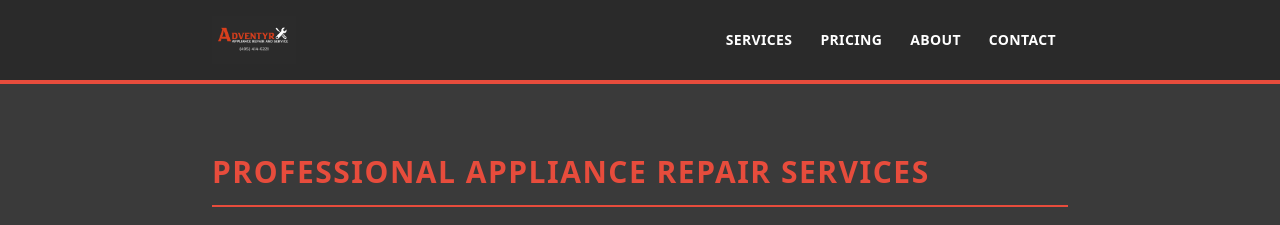
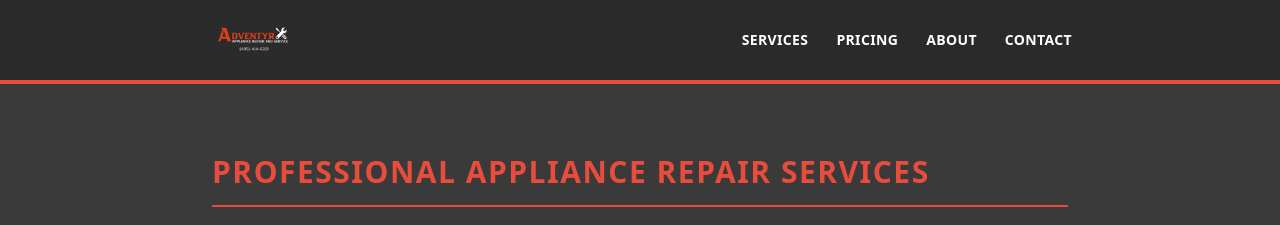
Before and after one commit to DefinitelyNotAnOrca/definitelynotanorca.github.io, a Jekyll site: the page built from index.md, in a window 1280 px wide. Shown: the top 225 px of the page. Built offline with Jekyll 4.4.1, drawn with Linux system fonts in a browser that asks for light colours; nearby versions of some CDN libraries.

Commit message:
Update header.html

```diff
--- a/_includes/header.html
+++ b/_includes/header.html
@@ -1,5 +1,5 @@
 <header class="sticky top-0 z-50 bg-adventyr-dark border-b-4 border-adventyr-orange py-4">
-  <div class="max-w-4xl mx-auto px-5 flex items-center justify-between">
+  <div class="max-w-4xl mx-auto pl-5 pr-1 flex items-center justify-between">
     <div class="flex items-center">
       <a href="{{ '/' | relative_url }}" class="block">
         <img src="{{ '/assets/images/adventyrLogo.JPG' | relative_url }}" alt="Adventyr Logo" class="h-11 w-auto max-w-[200px] object-contain md:h-12 hover:opacity-80 transition-opacity duration-300">
```
